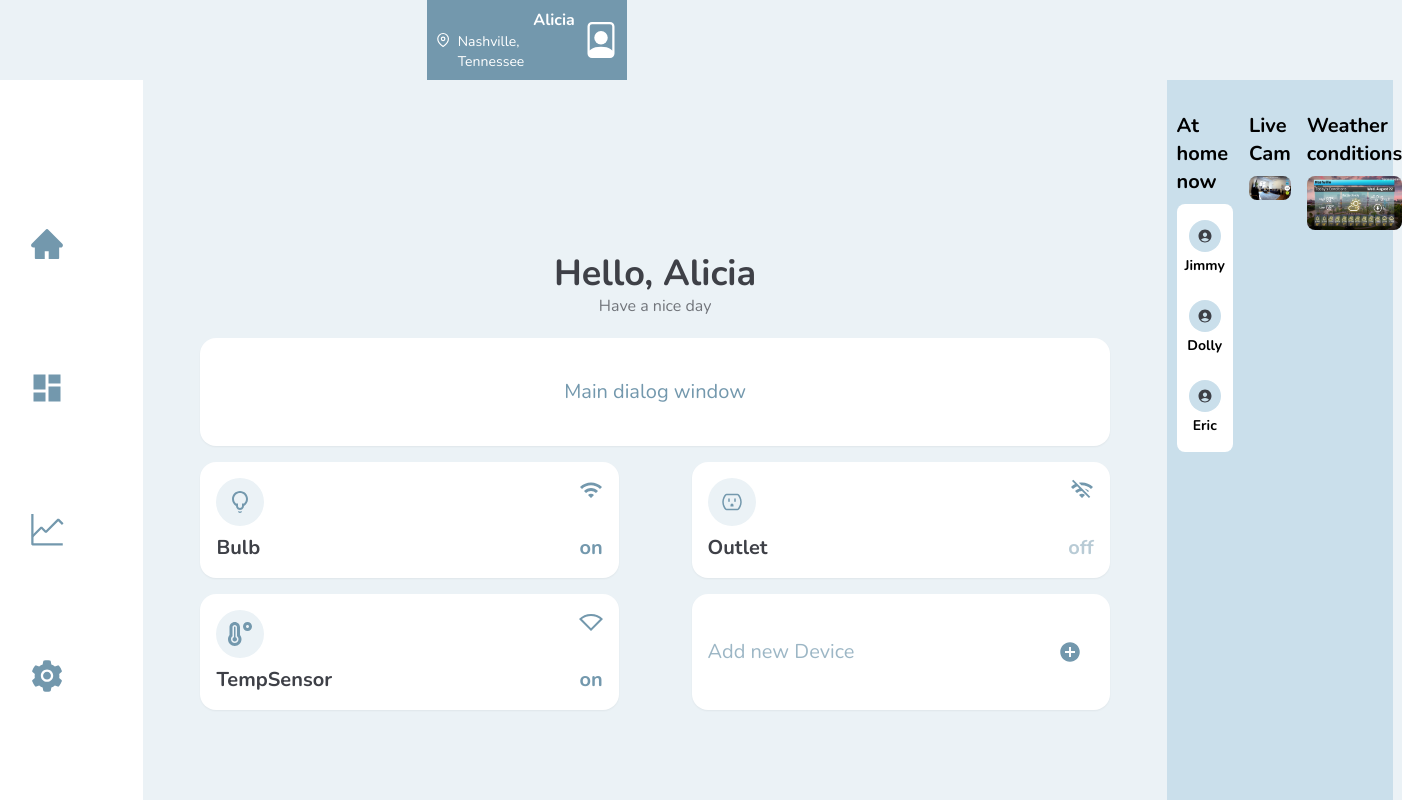
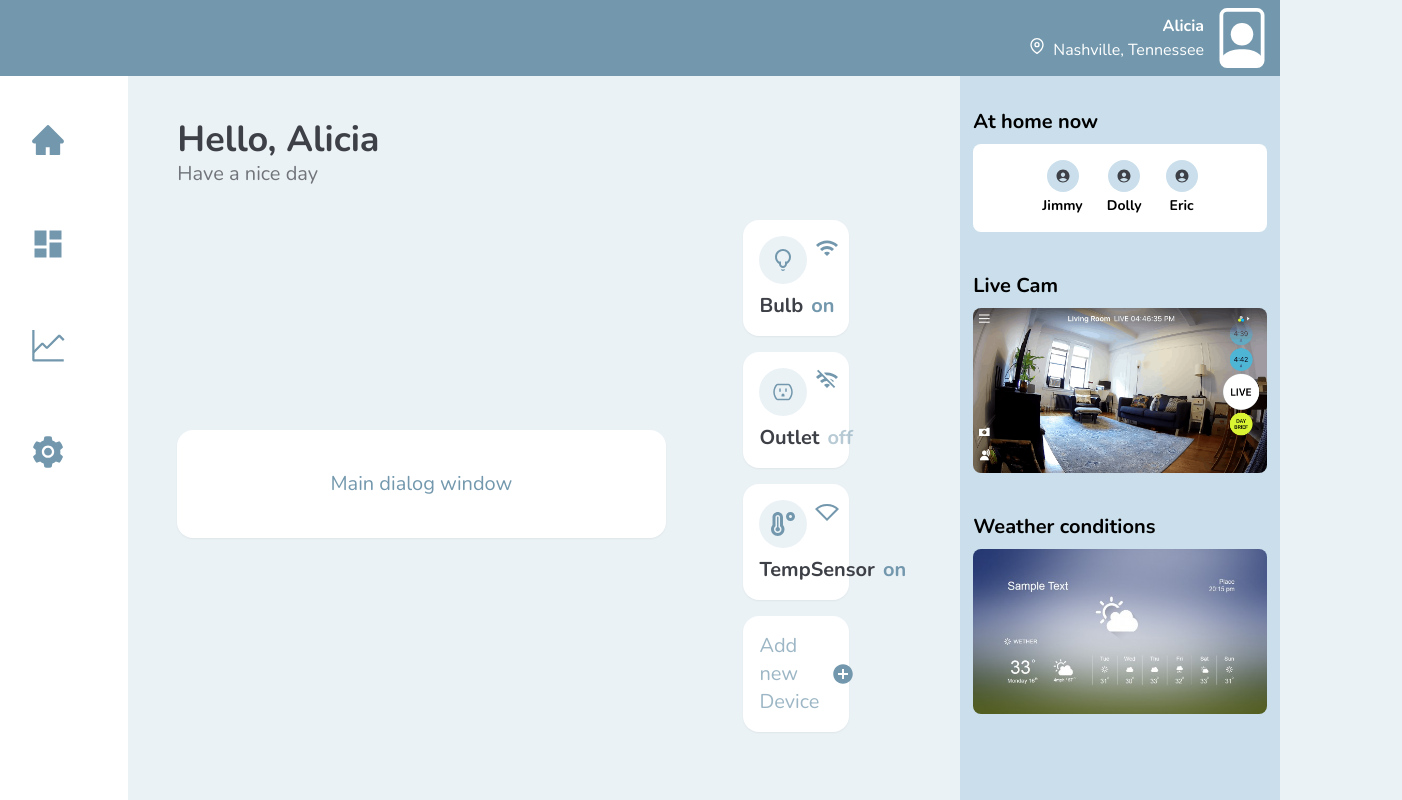
Before and after one commit to pawelpikus/smart-home-dashboard, a React (Create React App) app: page / in a window 1280 px wide. Shown: the top 800 px of the page, 1402 px wide, since content can reach past the window. Built offline with nearby package versions, Linux system fonts and the light colour scheme.

Commit message:
handling main container desktop layout

```diff
--- a/src/components/avatar/index.tsx
+++ b/src/components/avatar/index.tsx
@@ -6,7 +6,7 @@ const Avatar = ({ children, ...restProps }: Props) => {
   return (
     <div
       {...restProps}
-      className="row-start-1 gap-1 mx-auto text-white bg-bgDark lg:col-span-full"
+      className="row-start-1 gap-1 mx-auto text-white bg-bgDark lg:w-full lg:col-span-full "
     >
       {children}
     </div>
@@ -15,7 +15,7 @@ const Avatar = ({ children, ...restProps }: Props) => {
 
 Avatar.Container = function avatarContainer({ children }: Props) {
   return (
-    <div className="flex items-center justify-end w-11/12 py-2 mx-auto ">
+    <div className="flex items-center justify-end w-11/12 py-2 mx-auto lg:w-full">
       {children}
     </div>
   );
@@ -23,7 +23,7 @@ Avatar.Container = function avatarContainer({ children }: Props) {
 
 Avatar.Img = function avatarImg() {
   return (
-    <div className="ml-2 text-4xl transition-colors cursor-pointer hover:text-accent">
+    <div className="ml-2 text-4xl transition-colors cursor-pointer lg:text-6xl hover:text-accent lg:mr-2">
       <BsFilePerson />
     </div>
   );
@@ -31,11 +31,11 @@ Avatar.Img = function avatarImg() {
 
 Avatar.Details = function avatarDetails() {
   return (
-    <div className="flex flex-col items-end justify-center">
-      <h2 className="font-bold ">Alicia</h2>
+    <div className="flex flex-col items-end justify-center ">
+      <h2 className="font-bold lg:text-md">Alicia</h2>
       <div className="flex">
         <FiMapPin />
-        <span className="ml-2 text-sm ">Nashville, Tennessee</span>
+        <span className="ml-2 text-sm lg:text-base ">Nashville, Tennessee</span>
       </div>
     </div>
   );
--- a/src/components/buttons/ButtonLink.tsx
+++ b/src/components/buttons/ButtonLink.tsx
@@ -4,7 +4,7 @@ const ButtonLink = ({ children, href }: Props) => {
   return (
     <a
       href={href}
-      className="flex items-center justify-center w-12 h-12 transition-colors rounded-full shadow-lg hover:bg-accent lg:transition-colors group bg-bgDark lg:hover:border-r-4 lg:hover:border-accent lg:rounded-none lg:w-48 lg:hover:bg-gradient-to-r from-white to-accentLight lg:py-10 lg:shadow-none lg:bg-white"
+      className="flex items-center justify-center w-12 h-12 transition-colors rounded-full shadow-lg hover:bg-accent lg:transition-colors group bg-bgDark lg:hover:border-r-4 lg:hover:border-accent lg:rounded-none lg:w-40 lg:hover:bg-gradient-to-r from-white to-accentLight lg:py-10 lg:shadow-none lg:bg-white"
     >
       <div className="text-white group-hover:lg:text-white lg:text-4xl lg:text-left lg:text-textBlue">
         {children}
--- a/src/components/header/index.tsx
+++ b/src/components/header/index.tsx
@@ -3,7 +3,7 @@ import { Props } from "../../types";
 const Header = ({ children, ...restProps }: Props) => {
   return (
     <div
-      className="fixed bottom-0 left-0 right-0 justify-center p-4 bg-white lg:row-start-2 lg:flex lg:flex-col lg:rounded-none lg:items-end lg:p-0 lg:relative lg:col-span-1 lg:h-screen"
+      className="fixed bottom-0 left-0 right-0 justify-center p-4 bg-white lg:row-start-2 lg:flex lg:flex-col lg:rounded-none lg:items-end lg:p-0 lg:relative lg:col-span-1 lg:h-screen lg:justify-start"
       {...restProps}
     >
       {children}
@@ -13,14 +13,17 @@ const Header = ({ children, ...restProps }: Props) => {
 
 Header.Nav = function HeaderNav({ children, ...restProps }: Props) {
   return (
-    <ul className="flex justify-center w-auto gap-6 lg:flex-col" {...restProps}>
+    <ul
+      className="flex justify-center w-auto gap-6 lg:flex-col lg:mt-6"
+      {...restProps}
+    >
       {children}
     </ul>
   );
 };
 
 Header.NavItem = function HeaderNavItem({ children }: Props) {
-  return <li className="lg:mb-10">{children}</li>;
+  return <li className="">{children}</li>;
 };
 
 export default Header;
--- a/src/components/main/index.tsx
+++ b/src/components/main/index.tsx
@@ -4,7 +4,7 @@ import Card from "../Card";
 const Main = ({ children, ...restProps }: Props) => {
   return (
     <div
-      className="min-w-full lg:row-start-2 lg:justify-center lg:flex lg:flex-col lg:col-start-2 lg:col-end-7 lg:text-xl lg:h-screen lg:min-w-min lg:mx-4 "
+      className="min-w-full lg:row-start-2 lg:justify-start lg:flex lg:flex-col lg:col-start-2 lg:text-xl lg:h-screen lg:min-w-min lg:mx-4 lg:mt-4"
       {...restProps}
     >
       {children}
@@ -16,10 +16,18 @@ Main.Container = function mainContainer({ children }: Props) {
   return <div className="w-11/12 py-2 mx-auto ">{children}</div>;
 };
 
+Main.Col = function mainCol({ children }: Props) {
+  return (
+    <div className="flex flex-col lg:flex-row lg:items-center lg:gap-4 lg:justify-between">
+      {children}
+    </div>
+  );
+};
+
 Main.Title = function MainTitle({ children, ...restProps }: Props) {
   return (
     <h1
-      className="mt-5 text-2xl font-bold text-center text-black lg:text-4xl"
+      className="mt-5 text-2xl font-bold text-center text-black lg:text-4xl lg:text-left "
       {...restProps}
     >
       {children}
@@ -31,7 +39,7 @@ Main.Subtitle = function MainSubTitle({ children, ...restProps }: Props) {
   return (
     <p
       {...restProps}
-      className="mb-5 text-sm text-center text-black opacity-70 lg:text-base "
+      className="mb-5 text-sm text-center text-black lg:mb-8 opacity-70 lg:text-xl lg:text-left "
     >
       {children}
     </p>
@@ -42,7 +50,7 @@ Main.Dialog = function MainDialog({ ...restProps }) {
   return (
     <div
       {...restProps}
-      className="min-w-full p-10 my-4 text-center transition-colors bg-white border-none shadow-sm rounded-2xl text-textBlue hover:bg-bgHover"
+      className="p-10 my-4 text-center transition-colors bg-white border-none shadow-sm rounded-2xl text-textBlue hover:bg-bgHover lg:w-full lg:h-full "
     >
       Main dialog window
     </div>
@@ -62,7 +70,10 @@ const cards = [
 
 Main.Devices = function MainDevices({ ...restProps }: Props) {
   return (
-    <div className="flex flex-wrap justify-between" {...restProps}>
+    <div
+      className="flex flex-wrap justify-between lg:flex-col lg:w-1/2 lg:items-center"
+      {...restProps}
+    >
       {cards.map((card) => (
         <Card key={card.name}>
           <div className="flex items-start justify-between gap-2">
--- a/src/components/sidebar/index.tsx
+++ b/src/components/sidebar/index.tsx
@@ -4,7 +4,7 @@ import { IoPersonCircle } from "react-icons/io5";
 const SideBar = ({ children, ...restProps }: Props) => {
   return (
     <div
-      className="lg:row-start-2 bg-bgDarker lg:mx-0 lg:col-start-7 lg:col-span-2"
+      className="lg:row-start-2 bg-bgDarker lg:mx-0 lg:col-start-3"
       {...restProps}
     >
       {children}
@@ -14,7 +14,7 @@ const SideBar = ({ children, ...restProps }: Props) => {
 
 SideBar.Container = function sideBarContainer({ children }: Props) {
   return (
-    <div className="flex flex-col items-center justify-center w-11/12 gap-4 py-2 pb-24 mx-auto md:flex-row md:justify-between md:items-start">
+    <div className="flex flex-col items-center justify-center w-11/12 gap-4 py-2 pb-24 mx-auto md:flex-row md:justify-between md:items-start lg:flex-col">
       {children}
     </div>
   );
@@ -22,9 +22,9 @@ SideBar.Container = function sideBarContainer({ children }: Props) {
 
 SideBar.Members = function SideBarMembers() {
   return (
-    <div className="self-start w-full mt-6 md:w-1/2">
+    <div className="self-start w-full mt-6 md:w-1/5 lg:w-full">
       <h3 className="mb-2 font-bold text-md lg:text-xl">At home now</h3>
-      <div className="flex justify-center gap-2 py-2 bg-white rounded-lg md:flex-col md:items-center">
+      <div className="flex justify-center gap-2 py-2 bg-white rounded-lg md:flex-col md:items-center lg:flex-row">
         <div className="flex flex-col items-center justify-center p-2">
           <div className="p-2 text-black rounded-full bg-bgDarker ">
             <IoPersonCircle />
@@ -52,10 +52,10 @@ SideBar.Members = function SideBarMembers() {
 
 SideBar.Cam = function SideBarCam() {
   return (
-    <div className="mt-6">
+    <div className="mt-6 md:w-3/5 lg:w-full">
       <h3 className="mb-2 font-bold text-md lg:text-xl ">Live Cam</h3>
       <img
-        className="min-h-full rounded-lg"
+        className="min-w-full rounded-lg"
         src="livecam-view.png"
         alt="live camera view of the living room"
       />
@@ -65,10 +65,10 @@ SideBar.Cam = function SideBarCam() {
 
 SideBar.Weather = function SideBarWeather() {
   return (
-    <div className="mt-6 ">
+    <div className="mt-6 md:w-3/5 lg:w-full">
       <h3 className="mb-2 font-bold text-md lg:text-xl ">Weather conditions</h3>
       <img
-        className="min-h-full rounded-lg"
+        className="min-w-full rounded-lg "
         src="weather.jpg"
         alt="weather conditions widget"
       />
--- a/src/containers/MainContainer.tsx
+++ b/src/containers/MainContainer.tsx
@@ -7,8 +7,10 @@ const MainContainer: React.FC<Props> = () => {
       <Main.Container>
         <Main.Title>Hello, Alicia</Main.Title>
         <Main.Subtitle>Have a nice day</Main.Subtitle>
-        <Main.Dialog />
-        <Main.Devices />
+        <Main.Col>
+          <Main.Dialog />
+          <Main.Devices />
+        </Main.Col>
       </Main.Container>
     </Main>
   );
--- a/tailwind.config.js
+++ b/tailwind.config.js
@@ -19,7 +19,7 @@ module.exports = {
     extend: {
       gridTemplateColumns: {
         // Complex site-specific column configuration
-        "desktop-dashboard": "20% 45% 35%",
+        "desktop-dashboard": "10% 65% 25%",
       },
     },
   },
```
Also changed, not shown: public/weather.jpg, public/weather.png (added).
